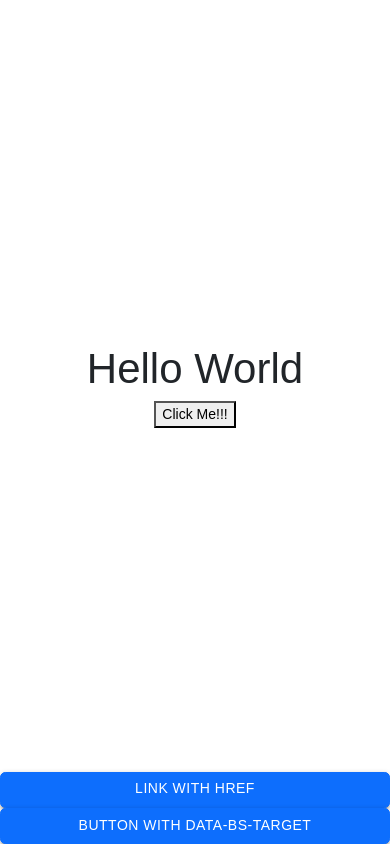
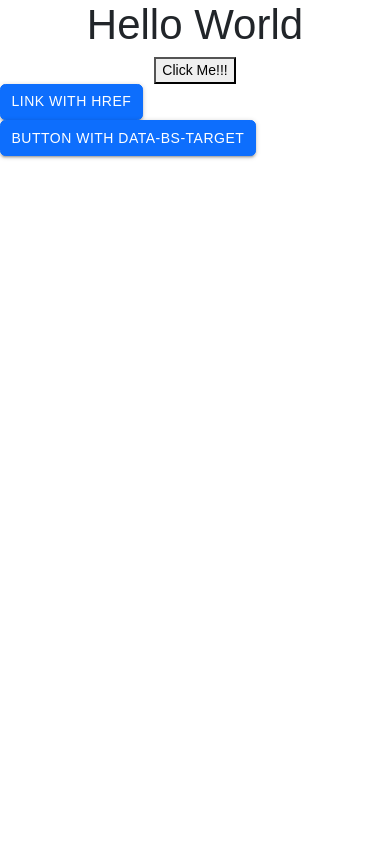
Before and after one commit to pwa-helloworld/pwa-helloworld.github.io, a plain HTML site: page index.html in a window 390 px wide. Drawn offline with nearby package versions, Linux system fonts and the light colour scheme.

Commit message:
Update style.css

```diff
--- a/css/style.css
+++ b/css/style.css
@@ -7,8 +7,8 @@
   /* Make content area fill the entire browser window */
   html,
   .fullscreen {
-    display: flex;
-    flex-direction: column;
+    /* display: flex; */
+    /* flex-direction: column; */
     height: 100%;
     margin: 0;
     padding: 0;
```
